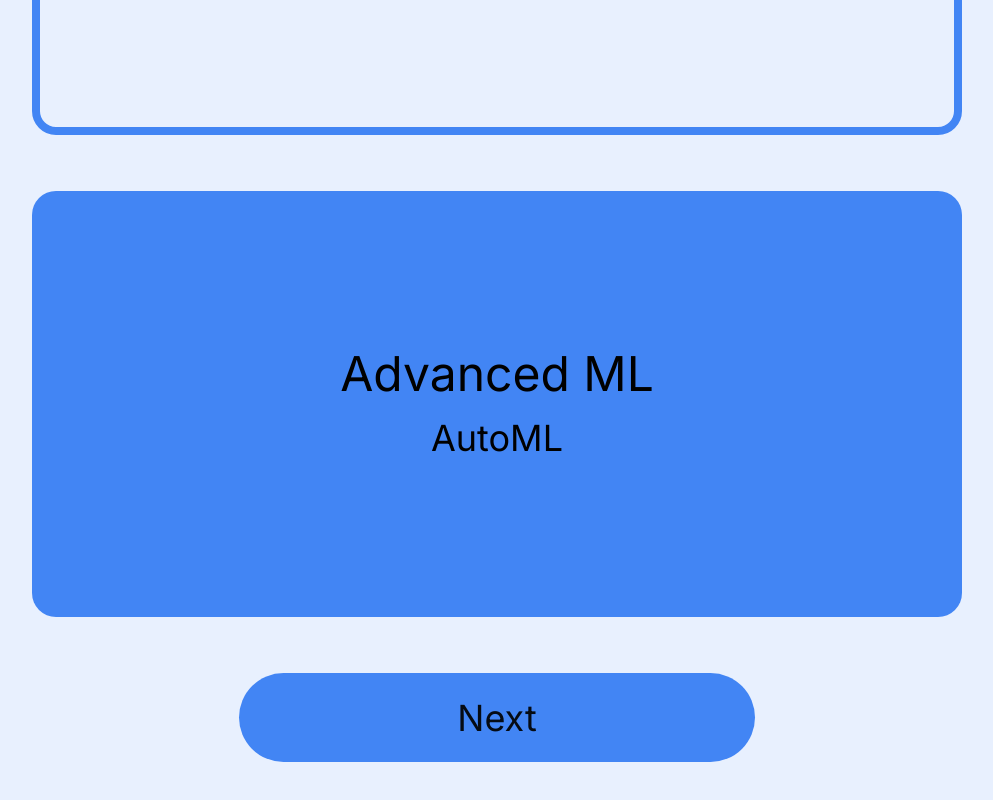
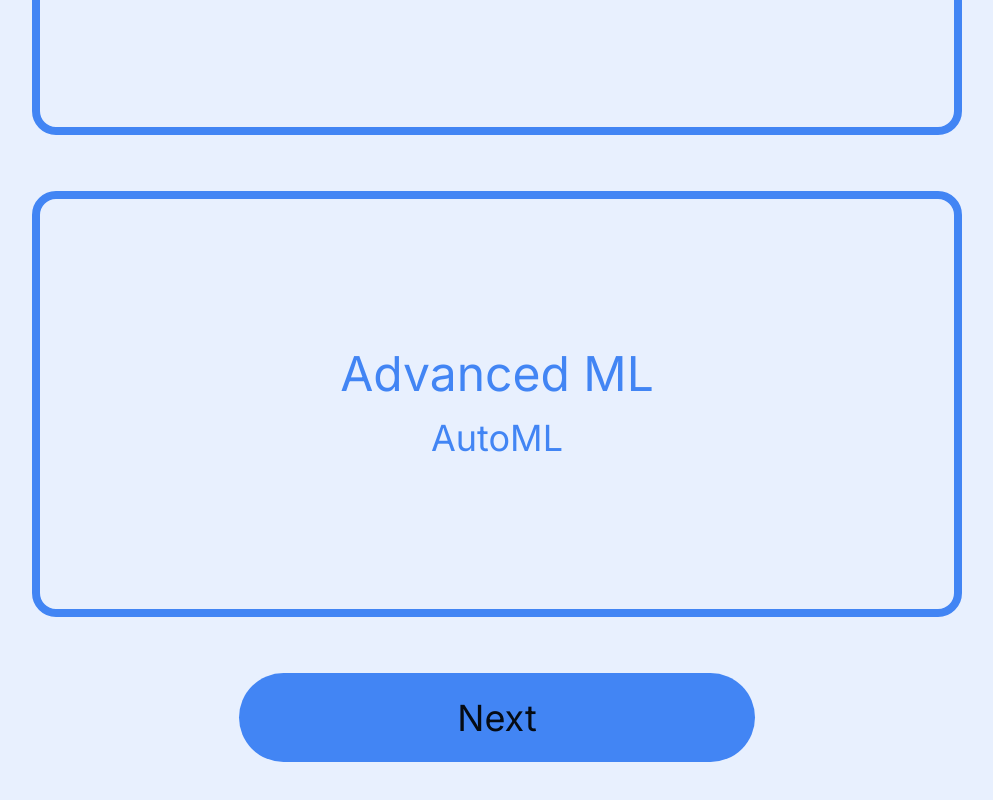
Before and after one commit to Marshall-Hao/ai-propensity, a Next.js app: page /pages/query2 in a window 1280 px wide. Shown: the part 864-1664 px from the top of the page, without its empty margins (143-1136 px from the left). Built offline with nearby package versions, Linux system fonts and the light colour scheme.

Commit message:
fix: fix the card

```diff
--- a/app/pages/query2/page.tsx
+++ b/app/pages/query2/page.tsx
@@ -27,7 +27,7 @@ export default function Page() {
           <Card
             h1={'Advanced ML'}
             h2={'AutoML'}
-            bg="bg-gblue-normal"
+            bg="text-gblue-normal border-8 border-gblue-normal"
             ml="advanced"></Card>
         </MotionDiv>
       </div>
--- a/components/common/Card/index.tsx
+++ b/components/common/Card/index.tsx
@@ -15,7 +15,7 @@ const Card: FC<TProps> = ({ h1, h2, bg = '', ml }) => {
   const actualClass = clsx(
     'mb-14 flex h-[426px] w-[930px] items-center justify-center rounded-3xl transition duration-700 ease-in-out',
     bg,
-    selMl === ml ? 'scale-110	' : 'scale-100'
+    selMl === ml ? 'bg-gblue-normal text-white	' : ''
   );
 
   return (
```
